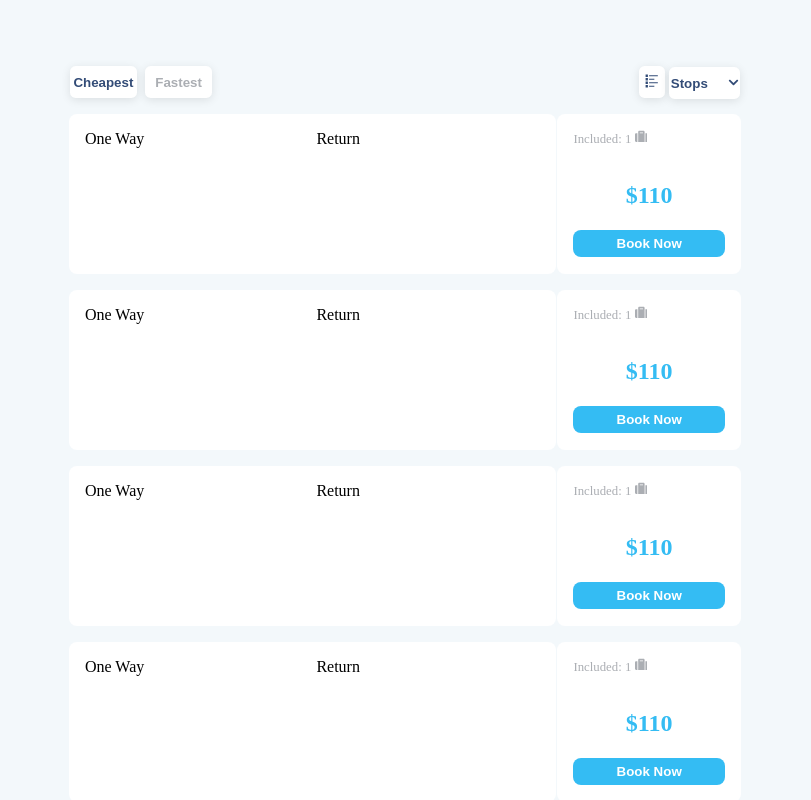
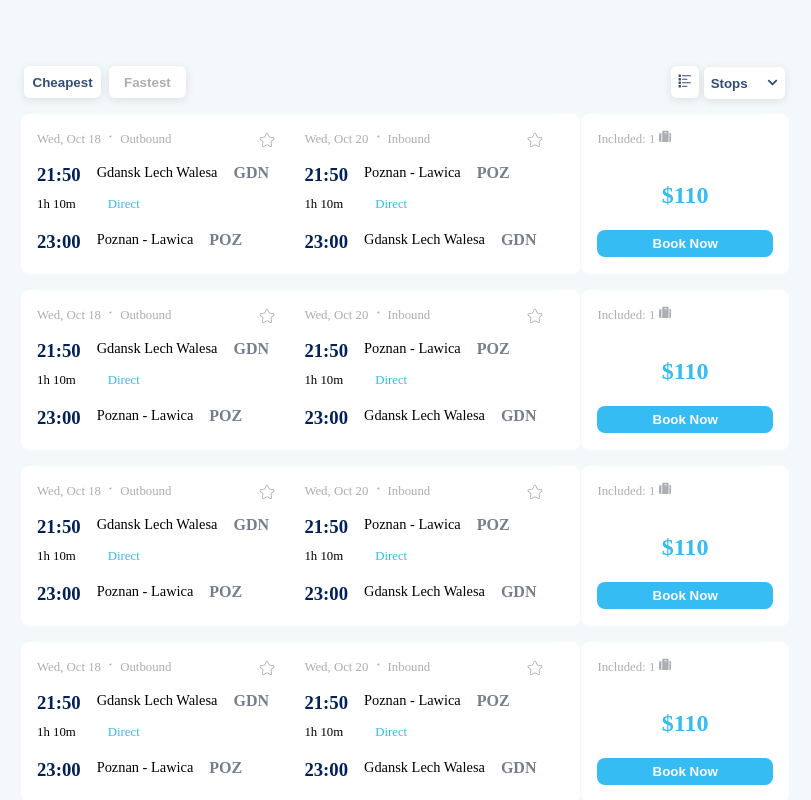
Before and after one commit to harshith1817/SKYCHEX, a React (Vite) app: page / in a window 1280 px wide. Shown: the part 1360-2160 px from the top of the page, without its empty margins (235-1046 px from the left). Built offline with nearby package versions, Linux system fonts and the light colour scheme.

Commit message:
Ticket Updated

```diff
--- a/src/App.css
+++ b/src/App.css
@@ -2,3 +2,24 @@
     margin: 0;
     padding: 0;
 }
+
+.app{
+    overflow-x: hidden;
+}
+
+::-webkit-scrollbar {
+    width: 0.4rem;
+  }
+
+  ::-webkit-scrollbar-track {
+    background: #3f265d;
+  }
+
+  ::-webkit-scrollbar-thumb {
+    background: #1a82b1;
+    border-radius: 0.25rem;
+  }
+
+  ::-webkit-scrollbar-thumb:hover {
+    opacity:1;
+  }
--- a/src/App.jsx
+++ b/src/App.jsx
@@ -17,7 +17,7 @@ function Layout() {
   const showNavbarAndSearch = location.pathname === '/';
 
   return (
-    <div>
+    <div className='app'>
       {showNavbarAndSearch && (
         <>
           <NavbarContainer />
--- a/src/Components/SearchResultContainer.jsx
+++ b/src/Components/SearchResultContainer.jsx
@@ -16,7 +16,7 @@ const SearchResultBox = styled.div`
 `;
 
 const SearchResult = styled.div`
-  width: 70%;
+  width: 80%;
   height: 36rem;
   display: flex;
   flex-direction: column;
--- a/src/Components/TicketContainer.jsx
+++ b/src/Components/TicketContainer.jsx
@@ -1,7 +1,8 @@
 import React from 'react';
 import styled from 'styled-components';
 import { FaSuitcase } from "react-icons/fa";
-
+import { CiStar } from "react-icons/ci";
+import { LuDot } from "react-icons/lu";
 const Box = styled.div`
   width: 100%;
   height: 10rem;
@@ -77,12 +78,98 @@ height:1.7rem;
     background-color: #2aa1e0;
   }
 `;
+
+const Day=styled.div`
+height:20%;
+width:100%;
+display:flex;
+`;
+
+const Time=styled.div`
+height:80%;
+width:500%;
+`;
+
+const In=styled.div`
+height:100%;
+width:85%;
+  color: #abaeb3;
+  font-size:0.8rem;
+`;
+
+const Star=styled.div`
+height:100%;
+width:15%;
+  color: #abaeb3;
+  font-size:0.8rem;
+`;
+
+const SourceDiv=styled.div`
+height:33%;
+width:100%;
+display:flex;
+padding-top:0.5rem;
+`;
+
+const TimeDiv=styled.div`
+height:33%;
+width:100%;
+display:flex;
+`;
+
+const DestinationDiv=styled.div`
+height:33%;
+width:100%;
+display:flex;
+`;
 function TicketContainer() {
   return (
     <Box>
       <Ticket>
-        <OneWay>One Way</OneWay>
-        <Return>Return</Return>
+        <OneWay>
+          <Day>
+            <In>Wed, Oct 18 <LuDot/> Outbound</In>
+            <Star><CiStar size={20}/></Star>
+          </Day>
+          <Time>
+            <SourceDiv>
+            <h3 style={{ paddingRight: '1rem' ,color:'#002056'}} >21:50</h3>
+            <p style={{ paddingRight: '1rem',fontSize:'0.9rem' }} >Gdansk Lech Walesa</p>
+            <h4 style={{color:'#767e8d'}}>GDN</h4>
+            </SourceDiv>
+            <TimeDiv>
+              <p style={{ fontSize:'0.8rem', paddingRight: '2rem' }}>1h 10m</p>
+              <p style={{ fontSize: '0.8rem', color: '#34bcf3' }}>Direct</p>
+            </TimeDiv>
+            <DestinationDiv>
+            <h3 style={{ paddingRight: '1rem',color:'#002056' }} >23:00</h3>
+            <p style={{ paddingRight: '1rem',fontSize:'0.9rem' }} >Poznan - Lawica</p>
+            <h4 style={{color:'#767e8d'}}>POZ</h4>
+            </DestinationDiv>
+          </Time>
+        </OneWay>
+        <Return>
+        <Day>
+            <In>Wed, Oct 20 <LuDot /> Inbound</In>
+            <Star><CiStar size={20}/></Star>
+          </Day>
+          <Time>
+            <SourceDiv>
+            <h3 style={{ paddingRight: '1rem',color:'#002056'}} >21:50</h3>
+            <p style={{ paddingRight: '1rem',fontSize:'0.9rem' }} >Poznan - Lawica</p>
+            <h4 style={{color:'#767e8d'}}>POZ</h4>
+            </SourceDiv>
+            <TimeDiv>
+              <p style={{ fontSize:'0.8rem', paddingRight: '2rem' }}>1h 10m</p>
+              <p style={{ fontSize: '0.8rem', color: '#34bcf3' }}>Direct</p>
+            </TimeDiv>
+            <DestinationDiv>
+            <h3 style={{ paddingRight: '1rem',color:'#002056' }} >23:00</h3>
+            <p style={{ paddingRight: '1rem',fontSize:'0.9rem' }} >Gdansk Lech Walesa</p>
+            <h4 style={{color:'#767e8d'}}>GDN</h4>
+            </DestinationDiv>
+          </Time>
+        </Return>
       </Ticket>
       <Cost>
         <Included>Included: 1 <FaSuitcase /></Included>
```
Also changed, not shown: src/assets/AirportBackground.png (added).
